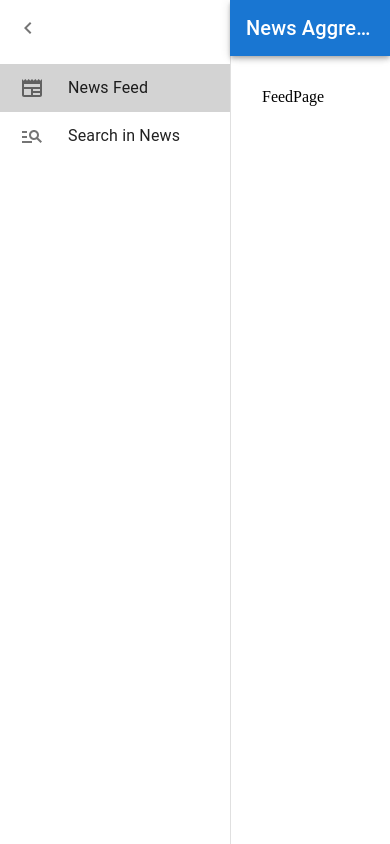
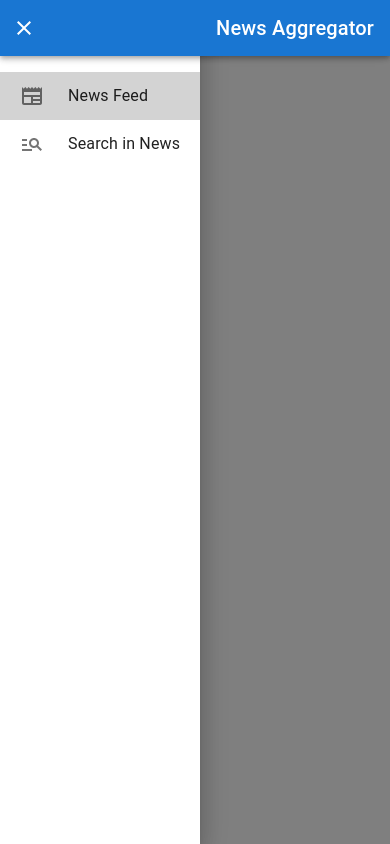
Before and after one commit to hamid-shamsian/news-aggregator, a React (Vite) app: page / in a window 390 px wide. Both pictures are taken after a click on the button "open drawer". Built offline with nearby package versions, Linux system fonts and the light colour scheme.

Commit message:
feat: Menu and Navbar made responsive.

```diff
--- a/package.json
+++ b/package.json
@@ -4,7 +4,7 @@
   "version": "0.0.0",
   "type": "module",
   "scripts": {
-    "dev": "vite",
+    "dev": "vite --host",
     "build": "tsc && vite build",
     "lint": "eslint . --ext ts,tsx --report-unused-disable-directives --max-warnings 0",
     "preview": "vite preview"
--- /dev/null
+++ b/src/components/widget/DesktopMenu.tsx
@@ -0,0 +1,45 @@
+import { ReactNode } from "react";
+import { styled, Theme, CSSObject } from "@mui/material/styles";
+import MuiDrawer from "@mui/material/Drawer";
+
+const drawerWidth = 230;
+
+const openedMixin = (theme: Theme): CSSObject => ({
+  width: drawerWidth,
+  transition: theme.transitions.create("width", {
+    easing: theme.transitions.easing.sharp,
+    duration: theme.transitions.duration.enteringScreen
+  }),
+  overflowX: "hidden"
+});
+
+const closedMixin = (theme: Theme): CSSObject => ({
+  transition: theme.transitions.create("width", {
+    easing: theme.transitions.easing.sharp,
+    duration: theme.transitions.duration.leavingScreen
+  }),
+  overflowX: "hidden",
+  width: `calc(${theme.spacing(7)} + 1px)`,
+  [theme.breakpoints.up("sm")]: {
+    width: `calc(${theme.spacing(8)} + 1px)`
+  }
+});
+
+const Drawer = styled(MuiDrawer, { shouldForwardProp: prop => prop !== "open" })(({ theme, open }) => ({
+  width: drawerWidth,
+  flexShrink: 0,
+  whiteSpace: "nowrap",
+  boxSizing: "border-box",
+  ...(open && { ...openedMixin(theme), "& .MuiDrawer-paper": openedMixin(theme) }),
+  ...(!open && { ...closedMixin(theme), "& .MuiDrawer-paper": closedMixin(theme) })
+}));
+
+const DesktopMenu = ({ open, children }: { open: boolean; children: ReactNode }) => {
+  return (
+    <Drawer variant='permanent' open={open} anchor='left'>
+      {children}
+    </Drawer>
+  );
+};
+
+export default DesktopMenu;
--- a/src/components/widget/Menu.tsx
+++ b/src/components/widget/Menu.tsx
@@ -1,8 +1,7 @@
 import { useState, ReactNode } from "react";
-import { styled, Theme, CSSObject } from "@mui/material/styles";
+import { useTheme, useMediaQuery } from "@mui/material";
 import Box from "@mui/material/Box";
-import MuiDrawer from "@mui/material/Drawer";
-import MuiAppBar, { AppBarProps as MuiAppBarProps } from "@mui/material/AppBar";
+import AppBar from "@mui/material/AppBar";
 import Toolbar from "@mui/material/Toolbar";
 import List from "@mui/material/List";
 import Typography from "@mui/material/Typography";
@@ -15,106 +14,31 @@ import ListItemIcon from "@mui/material/ListItemIcon";
 import ListItemText from "@mui/material/ListItemText";
 import NewspaperIcon from "@mui/icons-material/Newspaper";
 import ManageSearchIcon from "@mui/icons-material/ManageSearch";
+import CloseIcon from "@mui/icons-material/Close";
 import CustomNavLink from "../common/CustomNavLink";
+import MobileMenu from "./MobileMenu";
+import DesktopMenu from "./DesktopMenu";
 
-const drawerWidth = 230;
-
-const primaryMenuItems = [
-  {
-    title: "News Feed",
-    to: "/",
-    icon: <NewspaperIcon />
-  },
-  {
-    title: "Search in News",
-    to: "search",
-    icon: <ManageSearchIcon />
-  }
+const menuItems = [
+  { title: "News Feed", to: "/", icon: <NewspaperIcon /> },
+  { title: "Search in News", to: "search", icon: <ManageSearchIcon /> }
 ];
 
-const openedMixin = (theme: Theme): CSSObject => ({
-  width: drawerWidth,
-  transition: theme.transitions.create("width", {
-    easing: theme.transitions.easing.sharp,
-    duration: theme.transitions.duration.enteringScreen
-  }),
-  overflowX: "hidden"
-});
-
-const closedMixin = (theme: Theme): CSSObject => ({
-  transition: theme.transitions.create("width", {
-    easing: theme.transitions.easing.sharp,
-    duration: theme.transitions.duration.leavingScreen
-  }),
-  overflowX: "hidden",
-  width: `calc(${theme.spacing(7)} + 1px)`,
-  [theme.breakpoints.up("sm")]: {
-    width: `calc(${theme.spacing(8)} + 1px)`
-  }
-});
-
-const DrawerHeader = styled("div")(({ theme }) => ({
-  display: "flex",
-  alignItems: "center",
-  justifyContent: "flex-start",
-  padding: theme.spacing(0, 1),
-  // necessary for content to be below app bar
-  ...theme.mixins.toolbar
-}));
-
-interface AppBarProps extends MuiAppBarProps {
-  open?: boolean;
-}
-
-const AppBar = styled(MuiAppBar, {
-  shouldForwardProp: prop => prop !== "open"
-})<AppBarProps>(({ theme, open }) => ({
-  zIndex: theme.zIndex.drawer + 1,
-  transition: theme.transitions.create(["width", "margin"], {
-    easing: theme.transitions.easing.sharp,
-    duration: theme.transitions.duration.leavingScreen
-  }),
-  ...(open && {
-    marginLeft: drawerWidth,
-    width: `calc(100% - ${drawerWidth}px)`,
-    transition: theme.transitions.create(["width", "margin"], {
-      easing: theme.transitions.easing.sharp,
-      duration: theme.transitions.duration.enteringScreen
-    })
-  })
-}));
-
-const Drawer = styled(MuiDrawer, { shouldForwardProp: prop => prop !== "open" })(({ theme, open }) => ({
-  width: drawerWidth,
-  flexShrink: 0,
-  whiteSpace: "nowrap",
-  boxSizing: "border-box",
-  ...(open && { ...openedMixin(theme), "& .MuiDrawer-paper": openedMixin(theme) }),
-  ...(!open && { ...closedMixin(theme), "& .MuiDrawer-paper": closedMixin(theme) })
-}));
-
-interface AdminMenuProps {
-  children: ReactNode;
-}
-
-const Menu = ({ children }: AdminMenuProps) => {
+const Menu = ({ children }: { children: ReactNode }) => {
   const [open, setOpen] = useState(false);
 
-  const handleDrawerOpen = () => setOpen(true);
-  const handleDrawerClose = () => setOpen(false);
+  const theme = useTheme();
+  const isMobile = useMediaQuery(theme.breakpoints.down("md"));
+  const ResponsiveMenu = isMobile ? MobileMenu : DesktopMenu;
+
+  const toggleMenu = () => setOpen(prevState => !prevState);
 
   return (
     <Box sx={{ display: "flex" }}>
-      <AppBar position='fixed' open={open}>
-        <Toolbar sx={{ display: "flex", justifyContent: open ? "flex-end" : "space-between" }}>
-          <IconButton
-            color='inherit'
-            aria-label='open drawer'
-            onClick={handleDrawerOpen}
-            edge='start'
-            sx={{ marginRight: 0, ...(open && { display: "none" }) }}
-          >
-            <MenuIcon />
+      <AppBar sx={{ position: "fixed", zIndex: 5000 }}>
+        <Toolbar sx={{ display: "flex", justifyContent: "space-between" }}>
+          <IconButton color='inherit' aria-label='open drawer' onClick={toggleMenu} edge='start'>
+            {!open ? <MenuIcon /> : isMobile ? <CloseIcon /> : <ChevronLeftIcon />}
           </IconButton>
           <Typography variant='h6' noWrap component='h1'>
             News Aggregator
@@ -122,15 +46,9 @@ const Menu = ({ children }: AdminMenuProps) => {
         </Toolbar>
       </AppBar>
 
-      <Drawer variant='permanent' open={open} anchor='left'>
-        <DrawerHeader>
-          <IconButton onClick={handleDrawerClose}>
-            <ChevronLeftIcon />
-          </IconButton>
-        </DrawerHeader>
-
-        <List component='nav'>
-          {primaryMenuItems.map((item, i) => (
+      <ResponsiveMenu open={open} onClose={toggleMenu}>
+        <List component='nav' sx={{ mt: 8 }}>
+          {menuItems.map((item, i) => (
             <ListItem key={i} disablePadding sx={{ display: "block", color: "inherit" }} component={CustomNavLink} to={item.to} end>
               <ListItemButton sx={{ minHeight: 48, justifyContent: open ? "initial" : "center", px: 2.5 }}>
                 <ListItemIcon sx={{ minWidth: 0, mr: open ? 3 : "auto", justifyContent: "center" }}>{item.icon}</ListItemIcon>
@@ -139,10 +57,9 @@ const Menu = ({ children }: AdminMenuProps) => {
             </ListItem>
           ))}
         </List>
-      </Drawer>
+      </ResponsiveMenu>
 
-      <Box component='main' sx={{ flexGrow: 1, p: 3 }}>
-        <DrawerHeader />
+      <Box component='main' sx={{ flexGrow: 1, p: 3, mt: 8 }}>
         {children}
       </Box>
     </Box>
--- /dev/null
+++ b/src/components/widget/MobileMenu.tsx
@@ -0,0 +1,12 @@
+import { ReactNode } from "react";
+import Drawer from "@mui/material/Drawer";
+
+const MobileMenu = ({ open, onClose, children }: { open: boolean; onClose?: () => void; children: ReactNode }) => {
+  return (
+    <Drawer open={open} onClose={onClose} anchor='left'>
+      {children}
+    </Drawer>
+  );
+};
+
+export default MobileMenu;
```
Also changed, not shown: 1 other file (tests, documents, lock files or other folders).
